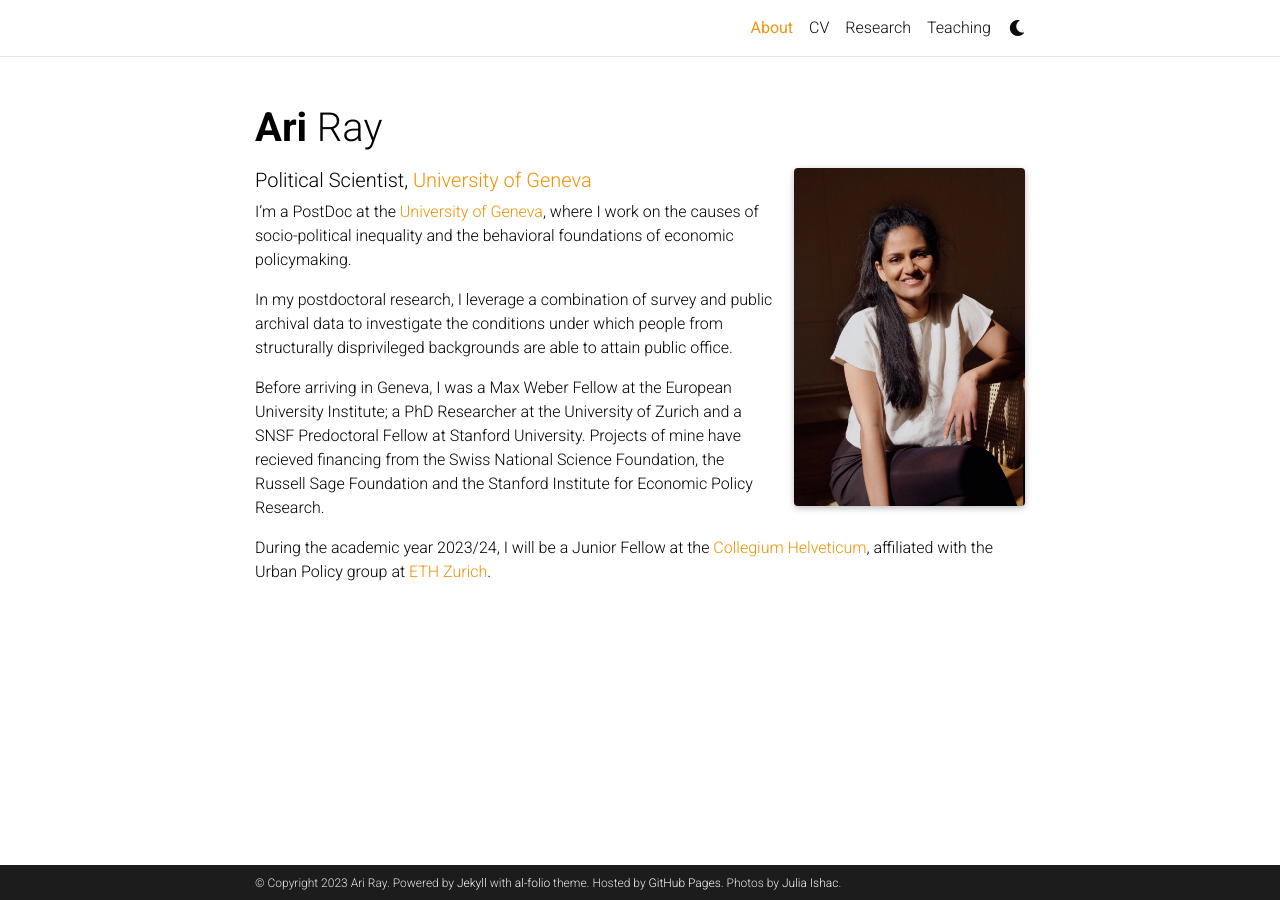
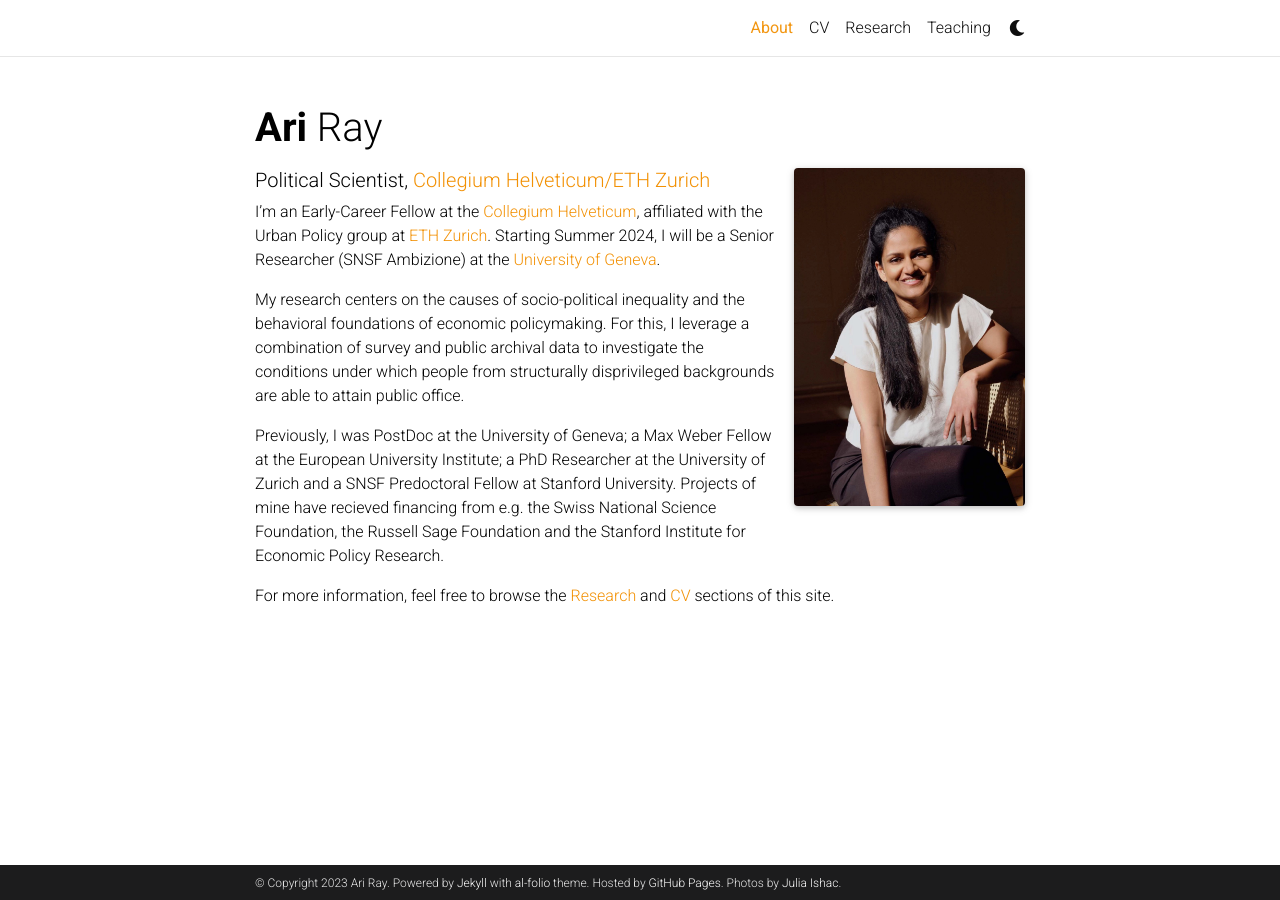
Before and after one commit to ariray/ariray.github.io, a Jekyll site: the page built from _pages/about.md, in a window 1280 px wide. Built offline with Jekyll 4.4.1, drawn with Linux system fonts in a browser that asks for light colours; full-size pictures stand in for the smaller copies a plugin makes; comment, search, counter and statistics services are not loaded; a style sheet for code colours, icons or effects is not loaded.

Commit message:
post-CH update

```diff
--- a/_pages/about.md
+++ b/_pages/about.md
@@ -19,16 +19,26 @@ selected_papers: true # includes a list of papers marked as "selected={true}"
 social: false  # includes social icons at the bottom of the page
 ---
 
-##### Political Scientist, [University of Geneva](https://www.unige.ch/sciences-societe/en/departments/dspri/)
+<!--##### Political Scientist, [University of Geneva](https://www.unige.ch/sciences-societe/en/departments/dspri/)
 
-I'm a PostDoc at the [University of Geneva](https://unequaldemocracies.unige.ch/en/people/ari-ray/), where I work on the causes of socio-political inequality and the behavioral foundations of economic policymaking.
+I'm a PostDoc at the [University of Geneva](https://unequaldemocracies.unige.ch/en/people/ari-ray/), where I work on the causes of socio-political inequality and the behavioral foundations of economic policymaking.-->
 
-In my postdoctoral research, I leverage a combination of survey and public archival data to investigate the conditions under which people from structurally disprivileged backgrounds are able to attain public office.
+##### Political Scientist, [Collegium Helveticum/ETH Zurich](https://collegium.ethz.ch/fellows/ari-ray/)
 
-Before arriving in Geneva, I was a Max Weber Fellow at the European University Institute; a PhD Researcher at the University of Zurich and a SNSF Predoctoral Fellow at Stanford University. Projects of mine have recieved financing from the Swiss National Science Foundation, the Russell Sage Foundation and the Stanford Institute for Economic Policy Research.
+I'm an Early-Career Fellow at the [Collegium Helveticum](https://collegium.ethz.ch/), affiliated with the Urban Policy group at [ETH Zurich](https://spur.ethz.ch/). Starting Summer 2024, I will be a Senior Researcher (SNSF Ambizione) at the [University of Geneva](https://www.unige.ch/sciences-societe/speri/).
 
-During the academic year 2023/24, I will be a Junior Fellow at the [Collegium Helveticum](https://collegium.ethz.ch/), affiliated with the Urban Policy group at [ETH Zurich](https://spur.ethz.ch/).
+My research centers on the causes of socio-political inequality and the behavioral foundations of economic policymaking. For this, I leverage a combination of survey and public archival data to investigate the conditions under which people from structurally disprivileged backgrounds are able to attain public office.
+
+Previously, I was PostDoc at the University of Geneva; a Max Weber Fellow at the European University Institute; a PhD Researcher at the University of Zurich and a SNSF Predoctoral Fellow at Stanford University. Projects of mine have recieved financing from e.g. the Swiss National Science Foundation, the Russell Sage Foundation and the Stanford Institute for Economic Policy Research.
+
+For more information, feel free to browse the [Research](https://www.ariray.com/research/) and [CV](https://www.ariray.com/cv/) sections of this site.
 
 
 
-<!--In Geneva, I teach the MA module on Comparative Politics. The course is compulsory for students enrolled in Political Science and/or Public Policy programs---and available as an elective for students from other social scientific displines. -->
+
+
+
+<!--In Geneva, I teach the MA module on Comparative Politics. The course is compulsory for students enrolled in Political Science and/or Public Policy programs---and available as an elective for students from other social scientific displines.
+
+During the academic year 2023/24, I will be a Junior Fellow at the [Collegium Helveticum](https://collegium.ethz.ch/), affiliated with the Urban Policy group at [ETH Zurich](https://spur.ethz.ch/).
+ -->
```
Also changed, not shown: _pages/research.md (+1 -1 lines), 16 other files.
